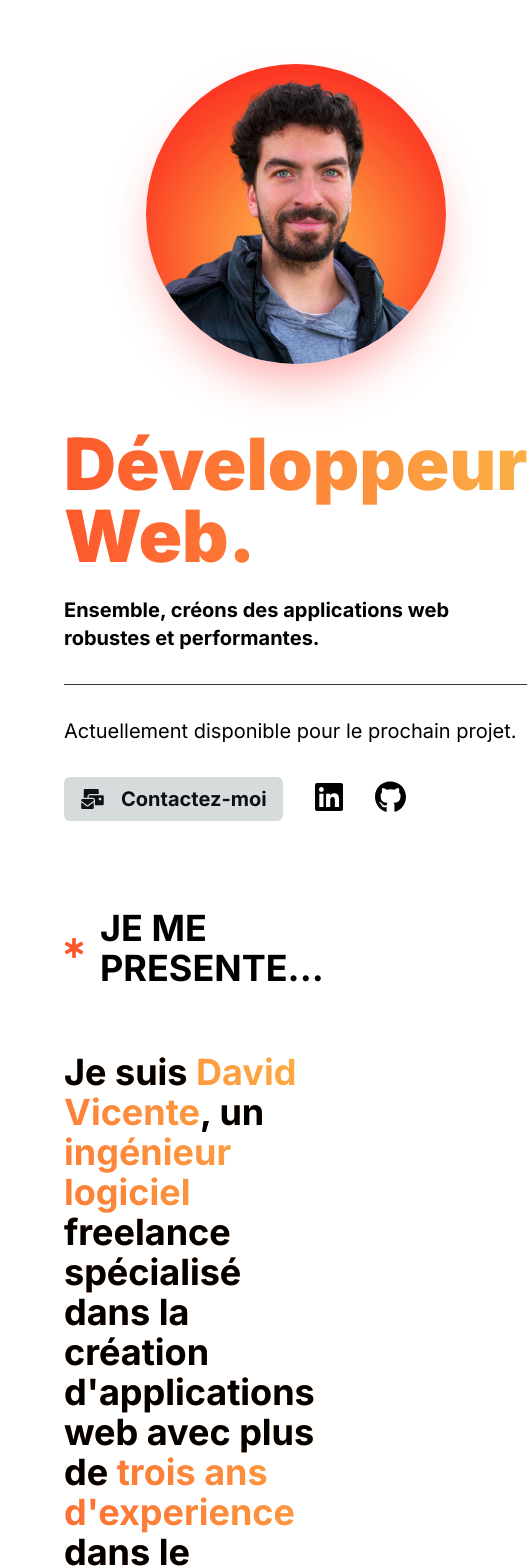
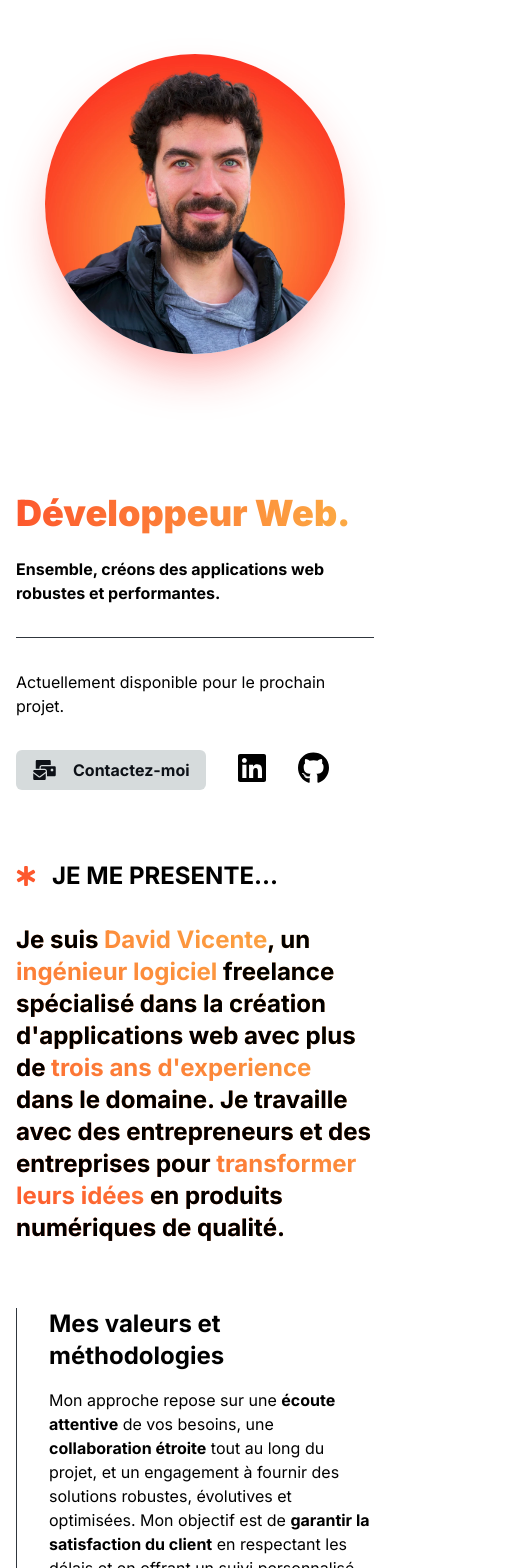
Before and after one commit to david-vct/my-portfolio, a Next.js app: page / in a window 390 px wide. Shown: the top 1568 px of the page, 527 px wide, since content can reach past the window. Built offline with nearby package versions, Linux system fonts and the light colour scheme.

Commit message:
feat: add responsive layout to presentation section

```diff
--- a/app/components/common/ButtonLink.tsx
+++ b/app/components/common/ButtonLink.tsx
@@ -19,7 +19,7 @@ const ButtonLink = ({ text, link, icon, className }: Props) => {
 			target="_blank"
 		>
 			<FontAwesomeIcon className="h-5" icon={icon} />
-			<div className="pl-4 text-xl">{text}</div>
+			<div className="pl-4 text-md md:text-xl">{text}</div>
 		</a>
 	)
 }
--- a/app/components/common/Title.tsx
+++ b/app/components/common/Title.tsx
@@ -4,7 +4,7 @@ import React from "react"
 
 const Title = ({ title }: { title: string }) => {
 	return (
-		<h2 className="flex flex-row items-center gap-4 pb-16 text-4xl font-bold">
+		<h2 className="flex flex-row items-center gap-4 pb-8 md:pb-16 text-2xl md:text-4xl font-bold">
 			<FontAwesomeIcon className="h-5 text-accent" icon={faStarOfLife} />
 			{title}
 		</h2>
--- a/app/components/layout/Hero.tsx
+++ b/app/components/layout/Hero.tsx
@@ -8,7 +8,7 @@ import ButtonLink from "../common/ButtonLink"
 
 const Hero = () => {
 	return (
-		<section className="grid lg:grid-cols-3 gap-16 w-full max-w-7xl h-svh p-16">
+		<section className="grid lg:grid-cols-3 gap-16 w-full max-w-7xl min-h-svh p-4 md:p-16">
 			<div className="place-self-center">
 				<Image
 					className="shadow-2xl shadow-primary/40 rounded-full"
@@ -20,12 +20,14 @@ const Hero = () => {
 			</div>
 			<div className="lg:col-span-2 self-center">
 				<div className="pb-8 border-b border-neutral">
-					<h1 className="text-7xl font-black pb-6 bg-gradient-to-r from-accent to-secondary bg-clip-text text-transparent">
+					<h1 className="text-4xl md:text-7xl font-black pb-6 bg-gradient-to-r from-accent to-secondary bg-clip-text text-transparent">
 						Développeur Web.
 					</h1>
-					<p className="text-xl font-bold">Ensemble, créons des applications web robustes et performantes.</p>
+					<p className="text-md md:text-xl font-bold">
+						Ensemble, créons des applications web robustes et performantes.
+					</p>
 				</div>
-				<p className="pt-8 text-xl">Actuellement disponible pour le prochain projet.</p>
+				<p className="pt-8 text-md md:text-xl">Actuellement disponible pour le prochain projet.</p>
 				<div className="flex flex-row items-center gap-8 pt-8">
 					<ButtonLink text="Contactez-moi" link="mailto:david.vct@proton.me" icon={faEnvelopesBulk}></ButtonLink>
 					<a href="https://www.linkedin.com/in/david-vct/" target="_blank">
--- a/app/components/layout/PresentationSection.tsx
+++ b/app/components/layout/PresentationSection.tsx
@@ -3,11 +3,11 @@ import Title from "../common/Title"
 
 const PresentationSection = () => {
 	return (
-		<section className="flex flex-col place-content-center w-full md:w-2/3 min-h-[80svh] p-16">
+		<section className="flex flex-col place-content-center w-full md:w-2/3 min-h-[80svh] p-4 md:p-16">
 			<Title title="JE ME PRESENTE..." />
 			<div className="grid grid-cols-1 xl:grid-cols-3 gap-16 items-center">
-				<div className="col-span-2 ">
-					<p className="text-4xl text-balance font-bold bg-gradient-to-tr from-accent to-secondary bg-clip-text">
+				<div className="md:col-span-2">
+					<p className="text-2xl md:text-4xl text-balance font-bold bg-gradient-to-tr from-accent to-secondary bg-clip-text">
 						Je suis <span className="text-transparent">David Vicente</span>, un{" "}
 						<span className="text-transparent">ingénieur logiciel</span> freelance spécialisé dans la création
 						d'applications web avec plus de <span className="text-transparent">trois ans d'experience</span> dans le
@@ -16,8 +16,8 @@ const PresentationSection = () => {
 					</p>
 				</div>
 				<div className="border-l border-neutral pl-8">
-					<h2 className="text-4xl font-bold pb-4">Mes valeurs et méthodologies</h2>
-					<p className="text-lg">
+					<h2 className="text-2xl md:text-4xl font-bold pb-4">Mes valeurs et méthodologies</h2>
+					<p className="text-md md:text-xl">
 						Mon approche repose sur une <strong>écoute attentive</strong> de vos besoins, une{" "}
 						<strong>collaboration étroite</strong> tout au long du projet, et un engagement à fournir des solutions
 						robustes, évolutives et optimisées. Mon objectif est de <strong>garantir la satisfaction du client</strong>{" "}
```
